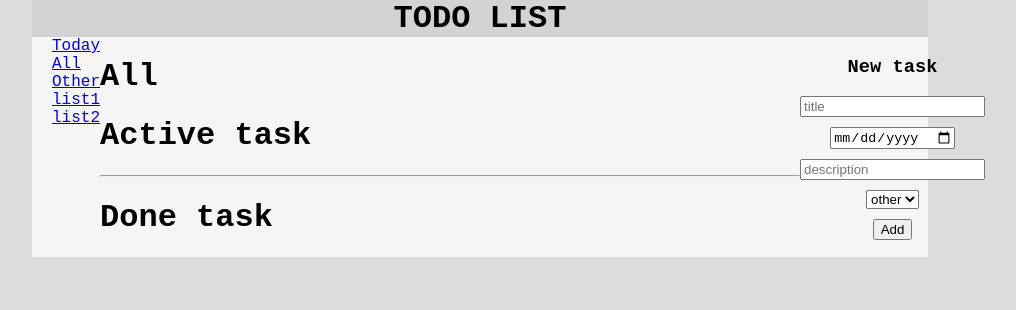
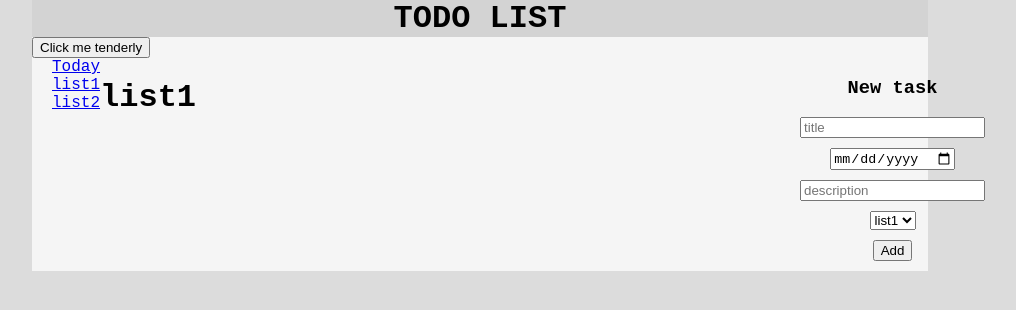
Before and after one commit to SerhiiOrSoratik/first-step-in-react, a React (Create React App) app: page /lists/1 in a window 1280 px wide. Shown: the top 310 px of the page, without its empty margins (160-1176 px from the left). Built offline with nearby package versions, Linux system fonts and the light colour scheme.

Commit message:
some changes

```diff
--- a/src/App.jsx
+++ b/src/App.jsx
@@ -42,21 +42,21 @@ function App() {
   const lists = [
     {
       id: 1,
-      title: "All",
+      title: "list1",
     },
     {
       id: 2,
-      title: "Other",
-    },
-    {
-      id: 3,
-      title: "list1",
-    },
-    {
-      id: 4,
       title: "list2",
     },
   ];
+
+  const [isOnlyUncompletedTasks, toogleTaskType] = useState(false);
+
+  const taskTypeToogle = () => {
+    const isDone = !isOnlyUncompletedTasks;
+    toogleTaskType(isDone)
+    console.log(isOnlyUncompletedTasks)
+  }
 
   return (
     <>
@@ -64,6 +64,7 @@ function App() {
         <div className="main">
           <div className="todo">
             <Header />
+            <button onClick={() => taskTypeToogle()}>Click me tenderly</button>
             <div className="main-content">
               <NavBar lists={lists} />
               <div>
@@ -76,6 +77,7 @@ function App() {
                     deleteTask={deleteTask}
                     changeConditionTask={changeConditionTask}
                     lists={lists}
+                    isOnlyUncompletedTasks={isOnlyUncompletedTasks}
                   />
                 </Route>
                 <Route path='/today' exact>
@@ -88,7 +90,7 @@ function App() {
               </div>
 
 
-              <TaskForm onSubmit={addNewTask} lists={lists.slice(2)} />
+              <TaskForm onSubmit={addNewTask} lists={lists} />
             </div>
           </div>
         </div>
--- a/src/components/Dashboard/list.jsx
+++ b/src/components/Dashboard/list.jsx
@@ -8,7 +8,7 @@ const List = (props) => {
             const url = `/lists/${list.id}`
             return (
                 <div key={`list${list.id}`}>
-                    <NavLink className="link" to={url}>{list.title}</NavLink>
+                    <NavLink  to={url}>{list.title}</NavLink>
                 </div>
             )
 
--- a/src/components/Form-component/Task-form.jsx
+++ b/src/components/Form-component/Task-form.jsx
@@ -1,7 +1,9 @@
 import { Component } from "react";
+import { useParams } from "react-router-dom";
 import "./Task-form.css";
+
 class TaskForm extends Component {
-  state = {listId: '2'};
+  state = {listId: '1'};
   lists;
   constructor(props) {
     super();
@@ -43,6 +45,7 @@ class TaskForm extends Component {
 
 
   render() {
+
     return (
       <div>
         <form id="task_form" onSubmit={this.onSubmitHandler}>
@@ -70,12 +73,13 @@ class TaskForm extends Component {
               value={this.state.description}
             />
             <select onChange={this.setListId}>
-              <option defaultValue='other'>other</option>
-              {this.lists.map(l => {
+              {
+                this.lists.map(l => {
                 return (
                   <option value={l.id} key={`listId${l.id}`}>{l.title}</option>
                 )
-              })}
+              })
+            }
             </select>
 
           </div>
--- a/src/components/Task-component/Task.jsx
+++ b/src/components/Task-component/Task.jsx
@@ -1,3 +1,4 @@
+import { NavLink, useParams } from "react-router-dom";
 import Checkbox from "./checkbox";
 import "./task.css";
 
@@ -7,7 +8,7 @@ const checkDate = (date, done) => {
     let nowDay = new Date();
     nowDay = new Date(nowDay.getFullYear(), nowDay.getMonth(), nowDay.getDate(), 0, 0, 0, 0);
     if (nowDay >= date && done === false) {
-      return "overdue-task";
+      return "overdue-date";
     } else if (nowDay < date || done === true) {
       return "date";
     }
@@ -18,13 +19,14 @@ const checkDate = (date, done) => {
 }
 
 const getListTitle = (id, lists) => {
-  if (id === 'other') return 'other';
   const currentList = lists.find(l => l.id == id);
   return currentList.title;
 }
 
 const Task = ({tasks, deleteTask, changeConditionTask, lists}) => {
+const listId = useParams().id
   return tasks.map((task) => {
+    const url = `/lists/${task.listId}`
     return (
       <div id={task.id} className="task" key={`task${task.id}`}>
         <div className="info">
@@ -36,7 +38,7 @@ const Task = ({tasks, deleteTask, changeConditionTask, lists}) => {
           <p className={"deleteTaskButton"} onClick={() => deleteTask(task.id)}>✖</p>
         </div>
         <p className="description">{task.description}</p>
-        <a>{getListTitle(task.listId, lists)}</a>
+        {!listId ? <NavLink to={url}>{getListTitle(task.listId, lists)}</NavLink> : ''}
       </div>
     );
   });
--- a/src/components/Task-component/task.css
+++ b/src/components/Task-component/task.css
@@ -31,7 +31,7 @@
   color: gray;
 }
 
-.overdue-task {
+.overdue-date {
   padding-left: 10px;
   color: red;
 }
--- a/src/components/TodayTaskPage/today-task.jsx
+++ b/src/components/TodayTaskPage/today-task.jsx
@@ -3,29 +3,21 @@ import Task from "../Task-component/Task";
 
 const selectTodayTask = (tasks) => {
     const nowDay = new Date()
-    const startThisDay = new Date(nowDay.getFullYear(), nowDay.getMonth(), nowDay.getDate(), 0, 0, 0, 0);
     const endThisDay = new Date(nowDay.getFullYear(), nowDay.getMonth(), nowDay.getDate(), 23, 59, 59, 59);
 
-    const newTasks = tasks.filter(t => startThisDay.getTime() <= new Date(t.due_date).getTime() && endThisDay.getTime() >= new Date(t.due_date).getTime())
+    const newTasks = tasks.filter(t => endThisDay.getTime() >= new Date(t.due_date).getTime())
     return newTasks;
 }
 
 const TodayTask = ({tasks, deleteTask, changeConditionTask, lists}) => {
-  const newTasks = selectTodayTask(tasks);
-  console.log(newTasks)
-  const activeTasks = newTasks.filter(t => t.done === false);
-  const doneTasks = newTasks.filter(t => t.done === true);
+    tasks = selectTodayTask(tasks);
+    tasks = tasks.filter((t => t.done == false));
 
   return (
     <div className="todo-list">
+      <h1>Today</h1>
       <div>
-        <h1>Active task</h1>
-        <Task tasks={activeTasks} deleteTask={deleteTask} changeConditionTask={changeConditionTask} lists={lists}/>
-      </div>
-      <hr/>
-      <div>
-        <h1>Done task</h1>
-        <Task tasks={doneTasks} deleteTask={deleteTask} changeConditionTask={changeConditionTask} lists={lists}/>
+        <Task tasks={tasks} deleteTask={deleteTask} changeConditionTask={changeConditionTask} lists={lists} />
       </div>
     </div>
   );
--- a/src/components/TodoListPage/Todo.jsx
+++ b/src/components/TodoListPage/Todo.jsx
@@ -2,25 +2,18 @@ import "./todo.css";
 import Task from "../Task-component/Task";
 import { useParams } from "react-router-dom";
 
-const Todo = ({ tasks, deleteTask, changeConditionTask, lists }) => {
+const Todo = ({ tasks, deleteTask, changeConditionTask, lists, isOnlyUncompletedTasks }) => {
   const listId = useParams().id;
-  if (listId != 1) {
-    tasks = tasks.filter((t => t.listId == listId))
+  tasks = tasks.filter((t => t.listId == listId))
+  if (isOnlyUncompletedTasks) {
+    tasks = tasks.filter((t => t.done == false));
   }
-  const activeTasks = tasks.filter(t => t.done === false);
-  const doneTasks = tasks.filter(t => t.done === true);
 
   return (
     <div className="todo-list">
       <h1>{lists[listId - 1].title}</h1>
       <div>
-        <h1>Active task</h1>
-        <Task tasks={activeTasks} deleteTask={deleteTask} changeConditionTask={changeConditionTask} lists={lists} />
-      </div>
-      <hr />
-      <div>
-        <h1>Done task</h1>
-        <Task tasks={doneTasks} deleteTask={deleteTask} changeConditionTask={changeConditionTask} lists={lists} />
+        <Task tasks={tasks} deleteTask={deleteTask} changeConditionTask={changeConditionTask} lists={lists} />
       </div>
     </div>
   );
```
Also changed, not shown: src/components/Form-component/select-list.jsx (added).
